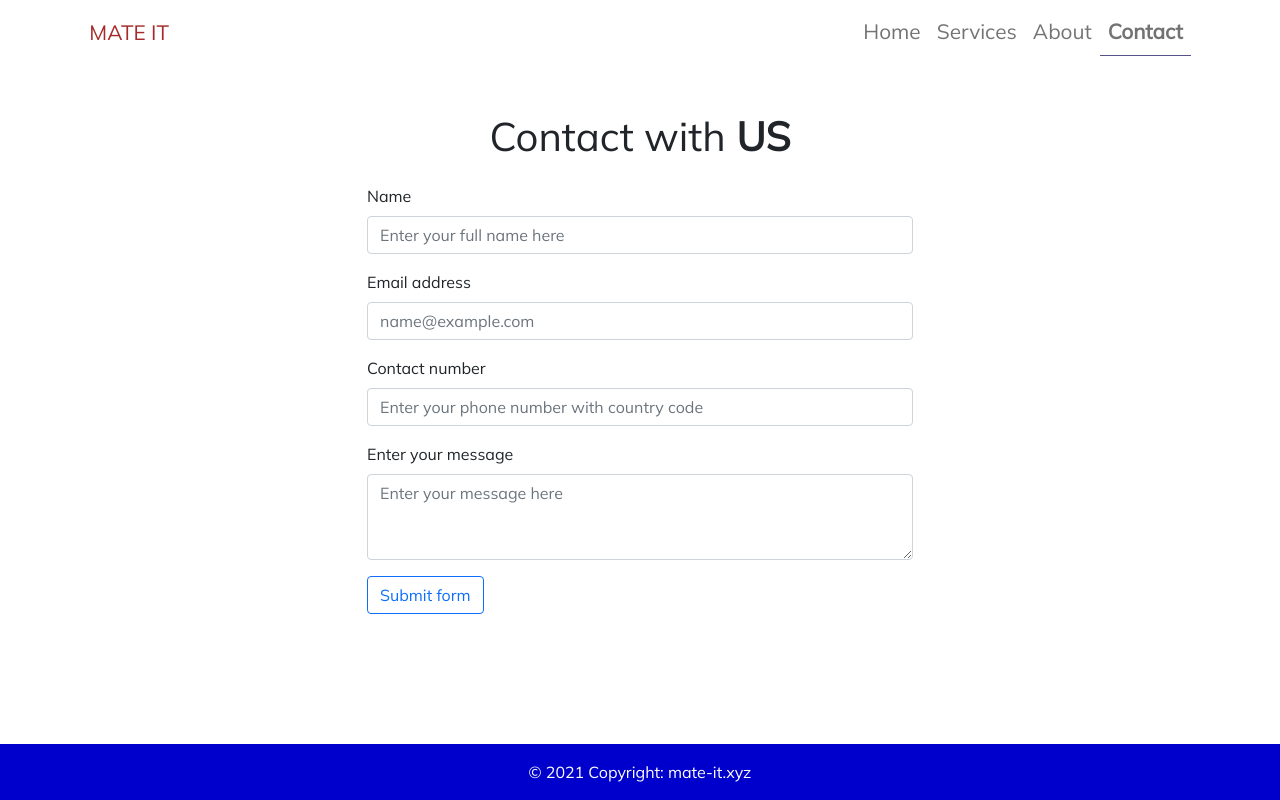
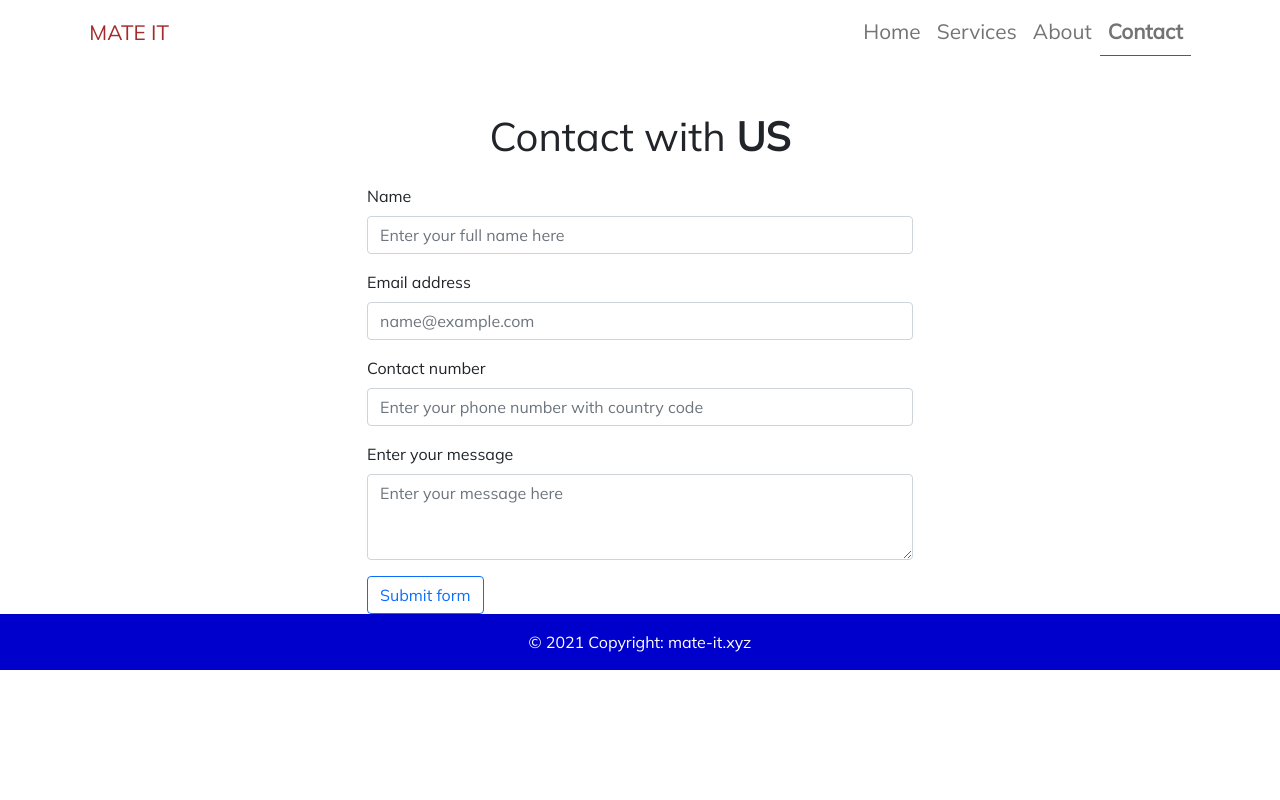
Before and after one commit to hmmohit/mate-it, a React (Create React App) app: page /contact in a window 1280 px wide. Built offline with nearby package versions, Linux system fonts and the light colour scheme.

Commit message:
Add files via upload
Fixed the footer

```diff
--- a/src/Footer.jsx
+++ b/src/Footer.jsx
@@ -6,7 +6,7 @@ const Footer = () => {
     return (
 
         <>
-            <footer className="text-center text-white fixed-bottom" style={{ backgroundColor: `blue` }}>
+            <footer className="text-center text-white " style={{ backgroundColor: `blue` }}>
 
 
 
```
